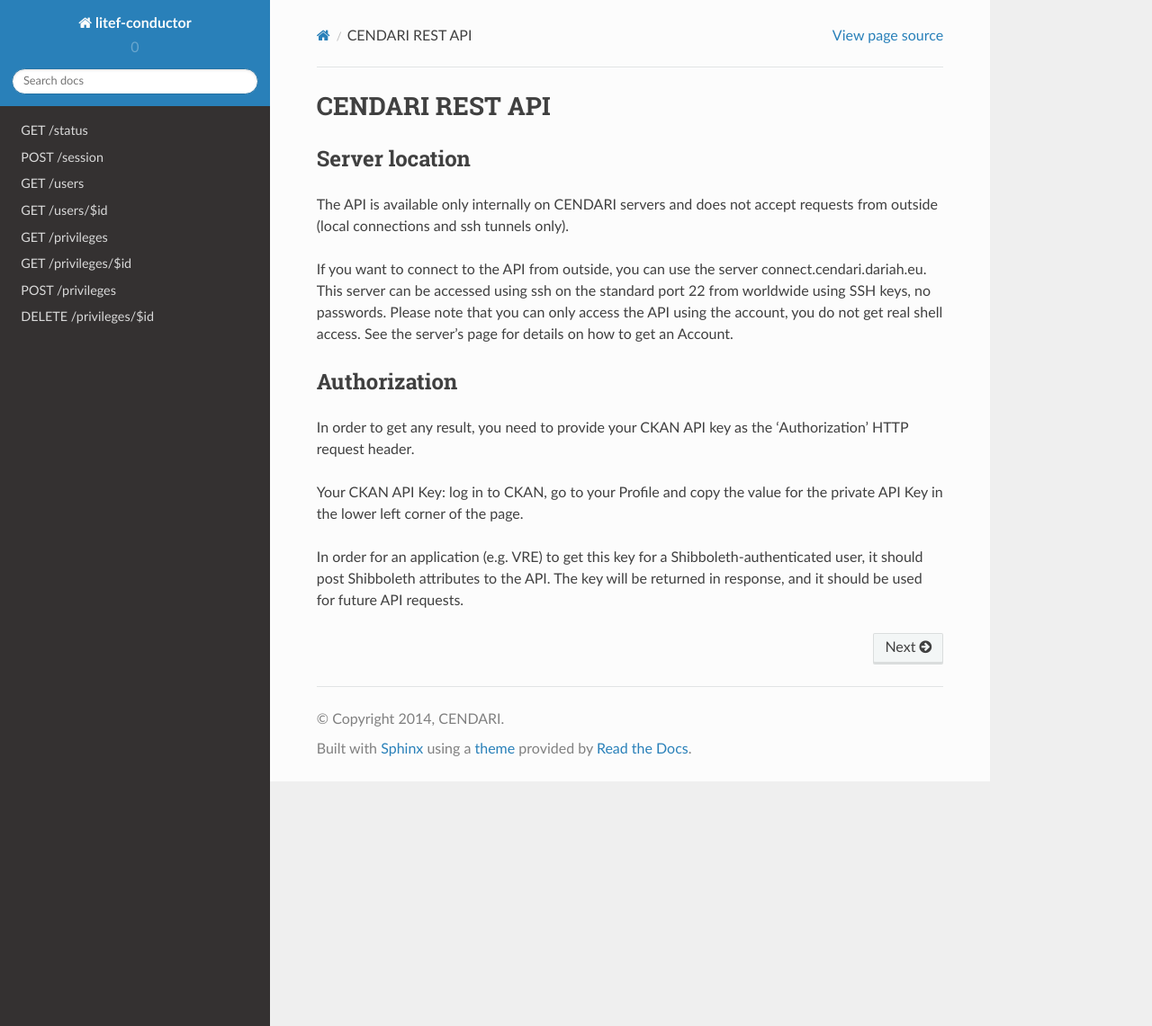
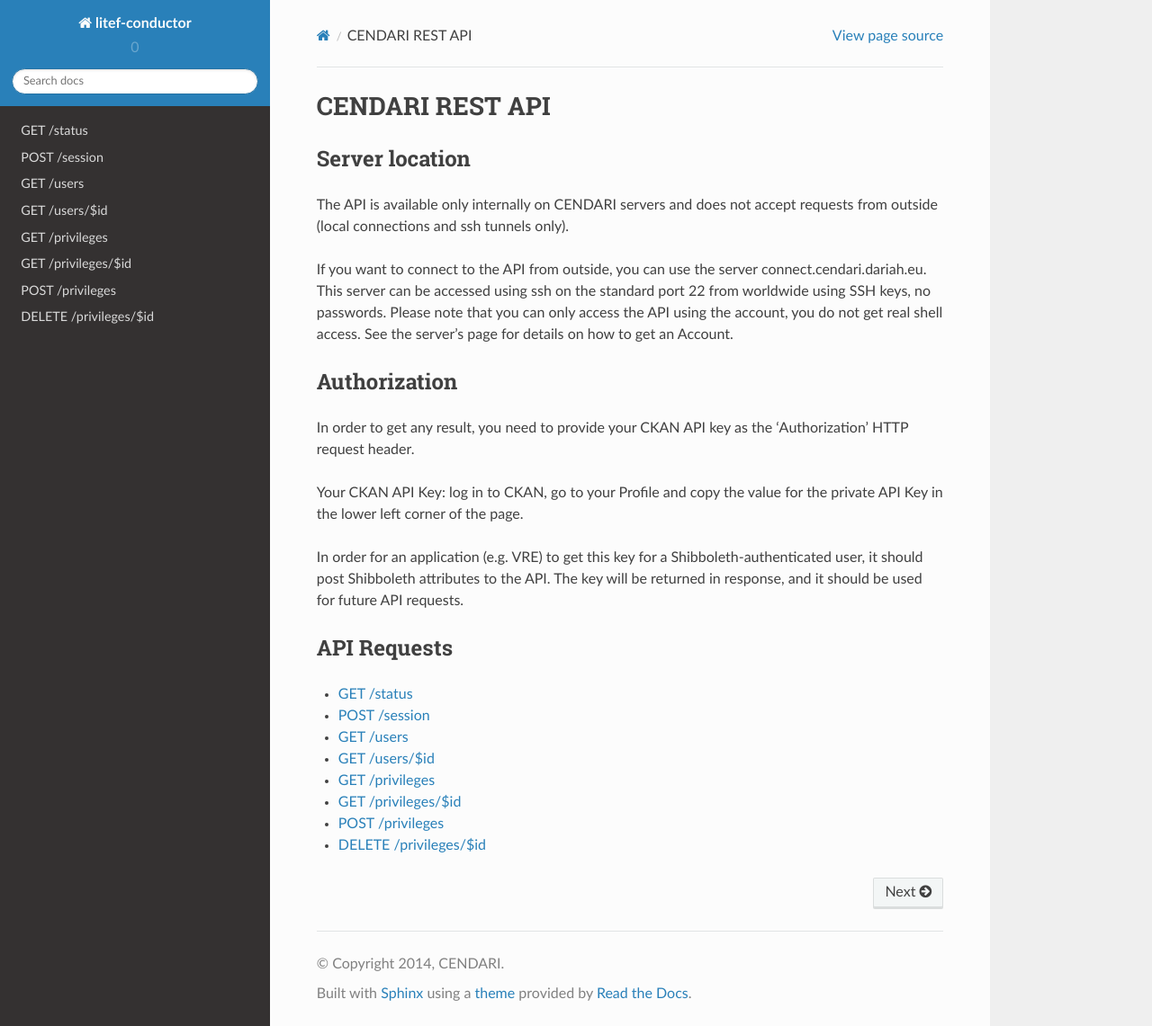
Before and after one commit to CENDARI/litef-conductor, a Sphinx documentation site: the page built from docs/rest.rst, in a window 1280 px wide and 1141 px high. Shown: the whole window at 90% size. Built offline with Sphinx 7.4.7 and the Read the Docs theme 2.0.0, drawn with Linux system fonts in a browser that asks for light colours.

Commit message:
API documentation - added the list of requests to the main API doc page

```diff
--- a/docs/rest.rst
+++ b/docs/rest.rst
@@ -18,9 +18,10 @@ Your CKAN API Key: log in to CKAN, go to your Profile and copy the value for the
 
 In order for an application (e.g. VRE) to get this key for a Shibboleth-authenticated user, it should post Shibboleth attributes to the API. The key will be returned in response, and it should be used for future API requests.
 
+API Requests
+------------
+
 .. toctree::
-    :maxdepth: 2
-    :hidden:
 
     status/get-status
     session/post-session
```
